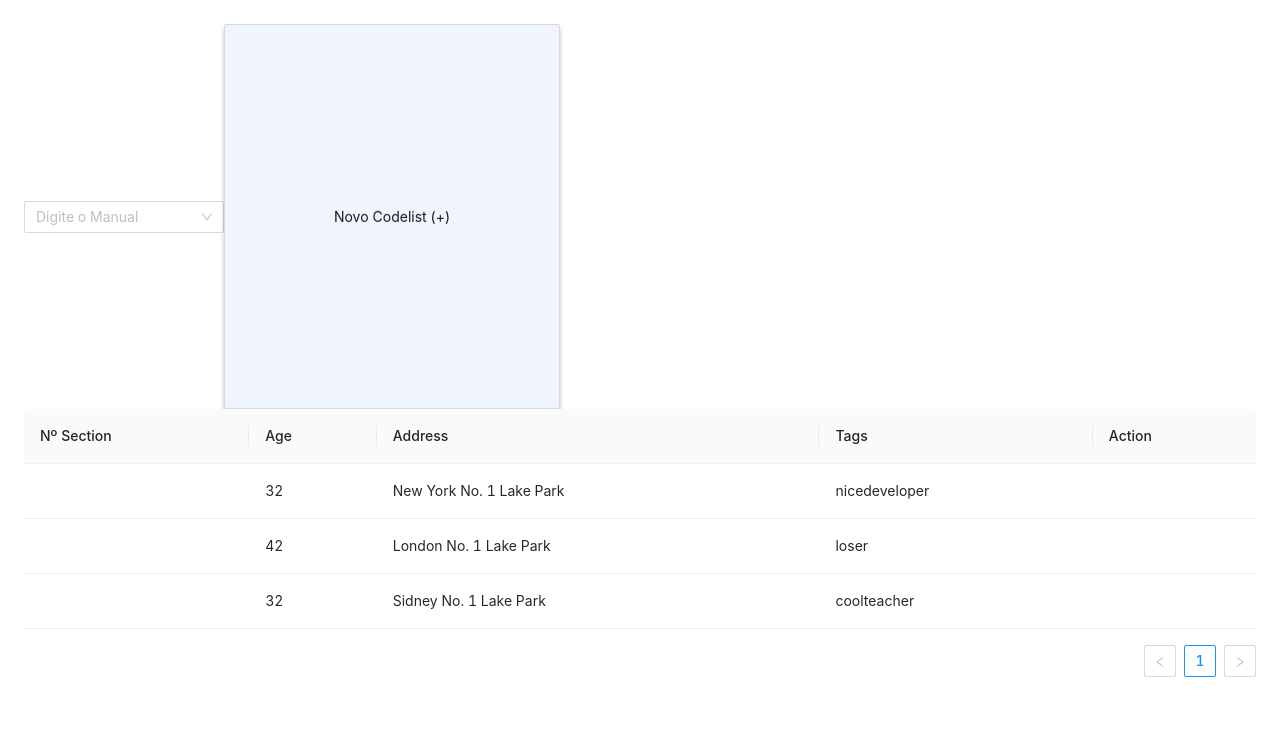
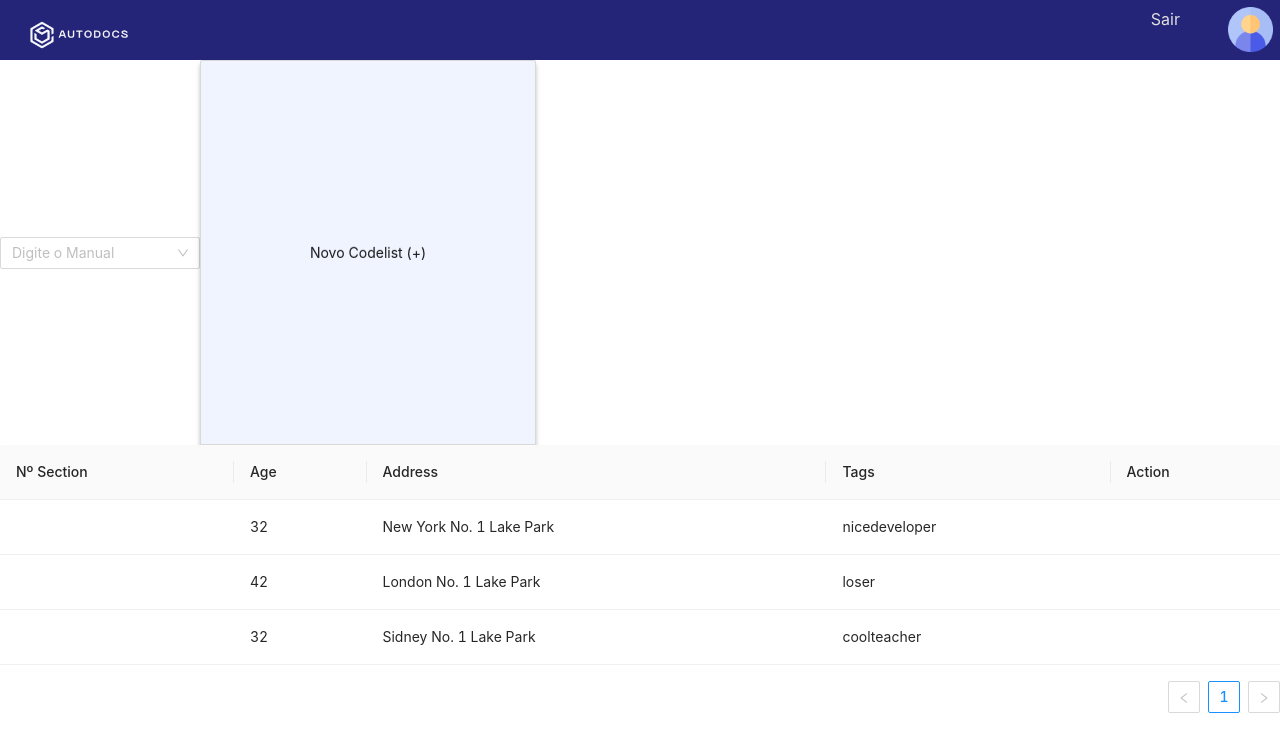
Before and after one commit to LeticiaSan/Personaliza-o-de-Documentos--Time-AirGhost, a React (Create React App) app in the folder autodocs/: page /codelist in a window 1280 px wide. Shown: the top 752 px of the page. Built offline with nearby package versions, Linux system fonts and the light colour scheme.

Commit message:
Incluir Header

```diff
--- a/autodocs/public/index.html
+++ b/autodocs/public/index.html
@@ -22,7 +22,7 @@
   </head>
   <body>
 
-    <div id="container" style="padding: 24px" />
+    <div id="container" style="padding: 0px" />
     <script>var mountNode = document.getElementById('container');</script>
     <!--
       This HTML file is a template.
--- a/autodocs/src/pages/Codelist/index.js
+++ b/autodocs/src/pages/Codelist/index.js
@@ -68,6 +68,7 @@ import Tables from '../../components/table';
       }
     return (
             <>
+            <Header/>
             <Select
                   showSearch
                   style={{ width: 200 }}
```
Also changed, not shown: 1 other file (tests, documents, lock files or other folders).
